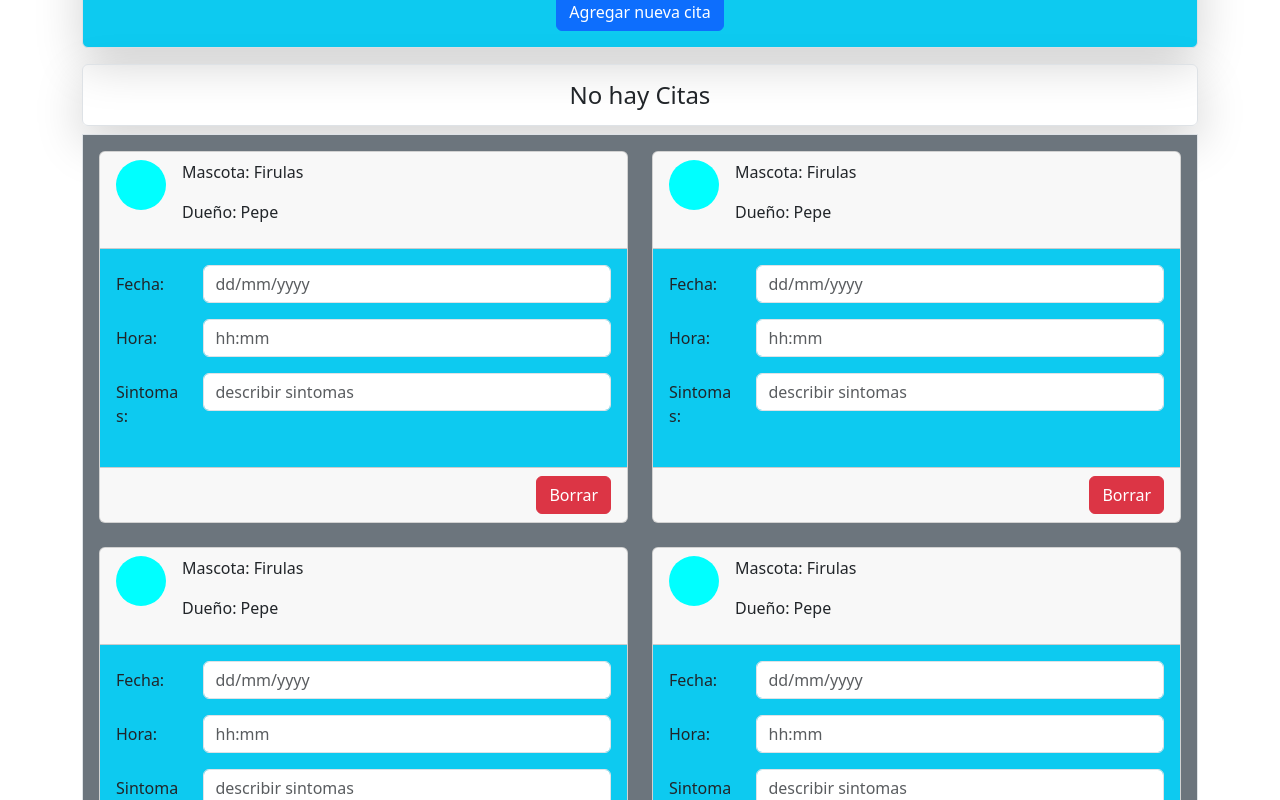
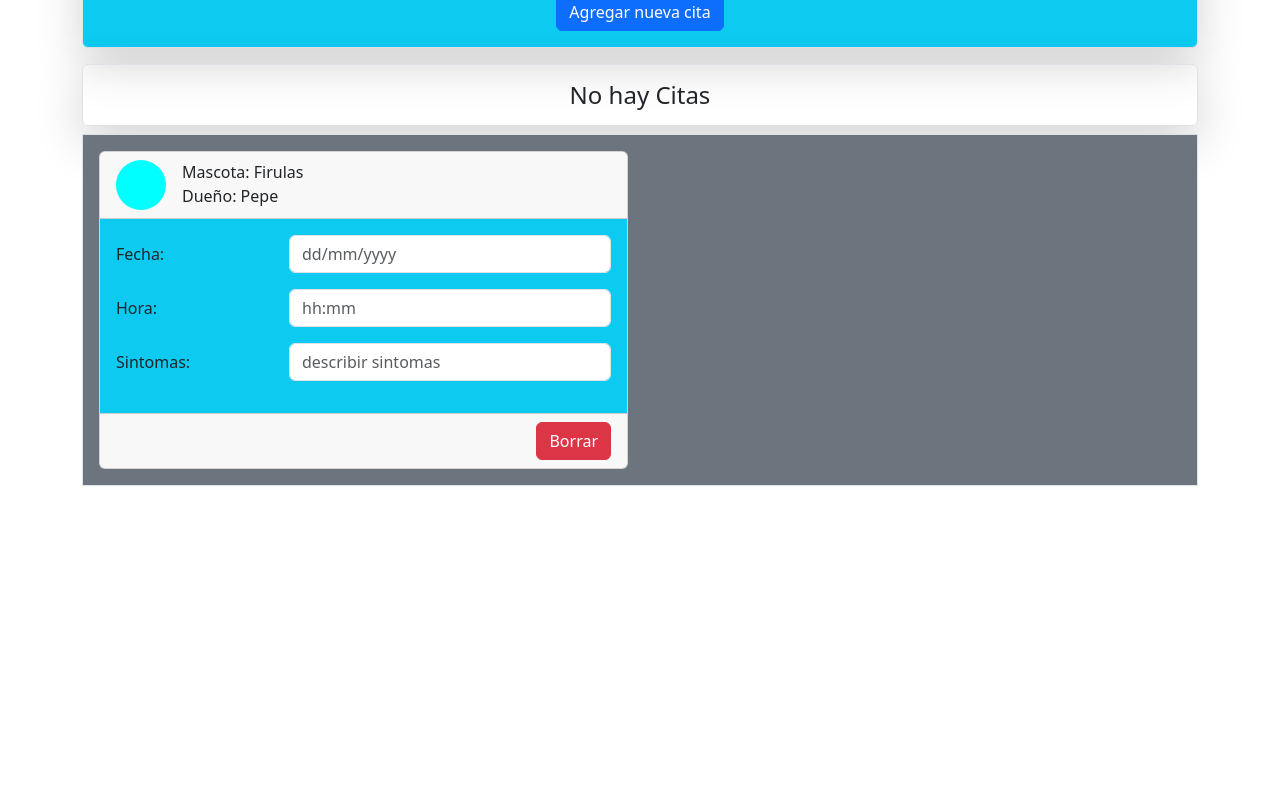
Before and after one commit to julianDev94/citasVeterinaria, a React (Vite) app: page / in a window 1280 px wide. Shown: the part 580-1380 px from the top of the page. After the commit the page ends 1082 px from the top, so only its background shows below. Built offline with nearby package versions, Linux system fonts and the light colour scheme.

Commit message:
corrijo algunos errores

```diff
--- a/src/components/CitasVeterinaria.jsx
+++ b/src/components/CitasVeterinaria.jsx
@@ -6,41 +6,40 @@ const CitasVeterinaria = () => {
       <h4 className="border p-3 text-center rounded shadow-lg">No hay Citas</h4>
       <article className="border p-3 bg-secondary">
         <Row xs={1} md={2} className="g-4">
-          {Array.from({ length: 4 }).map((_, idx) => (
+          {Array.from({ length: 1 }).map((_, idx) => (
             <Col key={idx}>
               <Card>
                 <Card.Header className="d-flex">
                   <div className="circulo-img me-3">
-                    <p></p>
+                    <img />
                   </div>
                   <div>
-                    <p>Mascota: Firulas</p>
-                    <p>Dueño: Pepe</p>
+                    <div>Mascota: Firulas</div>
+                    <div>Dueño: Pepe</div>
                   </div>
                 </Card.Header>
                 <Card.Body className="bg-info">
-                  <Card.Text>
                   <Form.Group
                     as={Row}
                     className="mb-3"
-                      controlId="formHorizontalEmail"
+                    controlId="formHorizontalFecha"
                   >
-                      <Form.Label column sm={2}>
+                    <Form.Label column sm={2} md={4}>
                       Fecha:
                     </Form.Label>
-                      <Col sm={10}>
+                    <Col sm={10} md={8}>
                       <Form.Control type="text" placeholder="dd/mm/yyyy" />
                     </Col>
                   </Form.Group>
                   <Form.Group
                     as={Row}
                     className="mb-3"
-                      controlId="formHorizontalEmail"
+                    controlId="formHorizontalHora"
                   >
-                      <Form.Label column sm={2}>
+                    <Form.Label column sm={2} md={4}>
                       Hora:
                     </Form.Label>
-                      <Col sm={10}>
+                    <Col sm={10} md={8}>
                       <Form.Control type="text" placeholder="hh:mm" />
                     </Col>
                   </Form.Group>
@@ -48,17 +47,18 @@ const CitasVeterinaria = () => {
                   <Form.Group
                     as={Row}
                     className="mb-3"
-                      controlId="formHorizontalEmail"
+                    controlId="formHorizontalSintomas"
                   >
-                      <Form.Label column sm={2}>
+                    <Form.Label column sm={2} md={4}>
                       Sintomas:
                     </Form.Label>
-                      <Col sm={10}>
-                        <Form.Control type="text" placeholder="describir sintomas" />
+                    <Col sm={10} md={8}>
+                      <Form.Control
+                        type="text"
+                        placeholder="describir sintomas"
+                      />
                     </Col>
                   </Form.Group>
-                  </Card.Text>
-
                 </Card.Body>
                 <Card.Footer className="d-flex justify-content-end">
                   <Button variant="danger">Borrar</Button>
```
Lines whose indentation alone changed are shown as unchanged.
